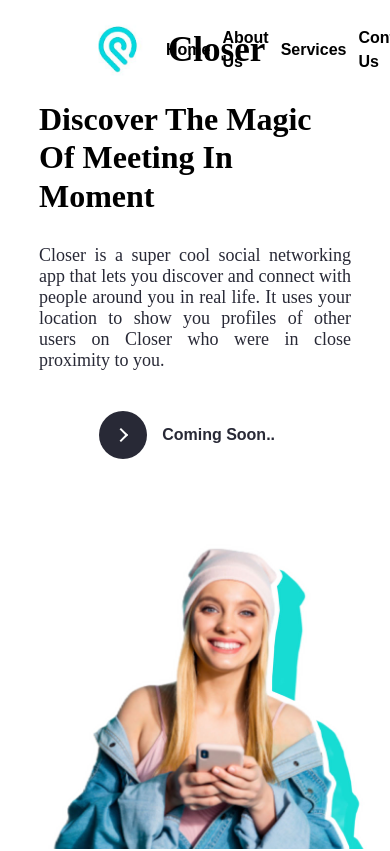
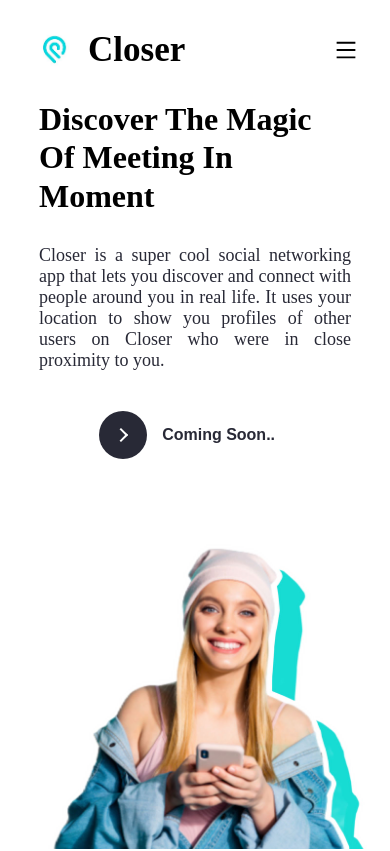
Before and after one commit to udityaprakash/closerr-React, a React (Create React App) app: page / in a window 390 px wide. Shown: the top 851 px of the page. Built offline with nearby package versions, Linux system fonts and the light colour scheme; a web font is replaced by a local one.

Commit message:
changes in navbar

```diff
--- a/package.json
+++ b/package.json
@@ -11,6 +11,7 @@
     "react": "^18.2.0",
     "react-bootstrap": "^2.9.1",
     "react-dom": "^18.2.0",
+    "react-icons": "^4.11.0",
     "react-responsive-carousel": "^3.2.23",
     "react-router-dom": "^6.18.0",
     "react-scripts": "^5.0.1",
--- a/src/components/Header/index.js
+++ b/src/components/Header/index.js
@@ -1,12 +1,16 @@
-import React, { useRef, useState } from "react";
+import React, { useEffect, useRef, useState } from "react";
 import gsap from "gsap";
 import { ScrollTrigger } from "gsap/ScrollTrigger";
 import "./styles.css";
 import logo from "../../assets/logo.jpeg";
+import { AiOutlineMenu } from "react-icons/ai";
+import { AiOutlineClose } from "react-icons/ai";
 
 const Header = () => {
   const [click, setClick] = useState(false);
+  const [open,setOpen] = useState(false);
 
+  const mobMenu = useRef();
   const ref = useRef(null);
 
   gsap.registerPlugin(ScrollTrigger);
@@ -26,13 +30,46 @@
     scrollUp(id, e);
   };
 
+  const openMenu = () => {
+    setOpen(true)
+    mobMenu.current.style.display = "flex"
+  }
+
+  const closeMenu = () => {
+    setOpen(false)
+    mobMenu.current.style.display = "none"
+  }
+
+
+  const [width, setWidth] = useState(window.innerWidth);
+
+  useEffect(() => {
+    function handleResize() {
+      setWidth(window.innerWidth);
+    }
+    window.addEventListener("resize", handleResize);
+    return () => window.removeEventListener("resize", handleResize);
+  }, [width]);
+
+  useEffect(() => {
+    if(width>877)
+    {
+      setOpen(false)
+      // mobMenu.current.style.display = "none"
+
+    }
+
+
+  },[width]);
+
+
   return (
     <div className="header" ref={ref}>
       <div className="logo">
         <img src={logo} alt="closer" />
         <h3>Closer</h3>
       </div>
-      <div className="nav">
+      <div className="nav" ref={mobMenu}>
         <a href="#home" onClick={(e) => scrollUp("home", e)}>
           Home
         </a>
@@ -46,7 +83,27 @@
           Contact Us
         </a>
       </div>
+
+      {/* <div className="mobileMenu" ref={mobMenu}>
+        <a href="#home" onClick={(e) => scrollUp("home", e)}>
+          Home
+        </a>
+        <a href="#about" onClick={(e) => scrollUp("about", e)}>
+          About Us
+        </a>
+        <a href="#services" onClick={(e) => scrollUp("services", e)}>
+          Services
+        </a>
+        <a href="#contact" onClick={(e) => scrollUp("contact", e)}>
+          Contact Us
+        </a>
+      </div> */}
+
       {/* Add HamburgerBtn and MobileMenu components here */}
+        <div className="hamburgerMenu">
+          <AiOutlineMenu className="hamburgerBtn" onClick={openMenu} style={{display:open?"none":"block"}}/>
+          <AiOutlineClose className="hamburgerClose" onClick={closeMenu} style={{display:open?"block":"none"}}/>
+        </div>
     </div>
   );
 };
--- a/src/components/Header/styles.css
+++ b/src/components/Header/styles.css
@@ -12,6 +12,11 @@
   height: 100px;
   width: 100%;
   z-index: 500;
+
+  @media only Screen and (max-width: 587px) {
+    /* display:none; */
+    padding: 1rem 2rem;
+  }
 }
 
 /* Logo Styles */
@@ -23,6 +28,12 @@
   font-size: 30px;
   cursor: pointer;
   font-family: 'Freehand';
+
+  @media only Screen and (max-width: 587px) {
+    width: 3rem;
+    height: 3rem;
+  }
+
 }
 
 .logo img {
@@ -40,6 +51,19 @@
   display: flex;
   align-items: center;
   justify-content: space-between;
+
+  @media only Screen and (max-width: 877px) {
+    display: none;
+    flex-direction: column;
+    align-items: center;
+    gap: 1rem;
+    position: absolute;
+    top: 100px;
+    max-width: 100vw;
+    right: 0rem;
+    background-color: white;
+    width: 100vw;
+  }
 }
 
 .nav a {
@@ -125,34 +149,57 @@
   transform: rotate(-135deg);
 }
 
-/* Mobile Menu Styles */
-.mobile-menu {
-  display: none;
-  @media only Screen and (max-width: 48em) {
-    display: flex;
+
+.mobileMenu{
+  display: none ;
+
+  @media only Screen and (max-width: 877px) {
+    /* display: block; */
+    /* display: flex; */
+    flex-direction: column;
+    align-items: center;
+    gap: 1rem;
+    position: absolute;
+    top: 100px;
+    right: 0rem;
+    background-color: white;
+    width: 100vw;
+
   }
-  flex-direction: column;
-  align-items: center;
-  justify-content: center;
-  padding: 2rem 0;
-  overflow-x: hidden;
-  position: absolute;
-  top: 100%;
-  left: 0;
-  right: 0;
-  opacity: 0;
-  visibility: hidden;
-  transition: all 0.5s;
-  z-index: -10;
-  background-color: rgba(53, 53, 63, 0.95);
-  border-radius: 20px;
-  margin: 0.5rem;
 }
 
-.mobile-menu a {
-  color: var(--white);
-  font-weight: 600;
-  font-size: 1.5rem;
-  margin: 1.5rem;
+.mobileMenu a{
+  color: black;
+  font-weight: 400;
+  font-size: 1rem;
+  text-decoration: none;
+  transition: all 0.2s;
+}
+
+
+
+
+
+.hamburgerMenu{
+  display: none;
+  @media only Screen and (max-width: 877px) {
+    display: inline-block;
+  }
+  position: relative;
+  width: 1.5rem;
+  height: 1.5rem;
+  transition: all 0.3s;
   cursor: pointer;
 }
+
+
+.hamburgerBtn{
+ position: absolute;
+ top: 0;
+}
+
+.hamburgerClose{
+  display: none;
+ position: absolute;
+ top: 0;
+}
```
Also changed, not shown: 1 other file (tests, documents, lock files or other folders).
